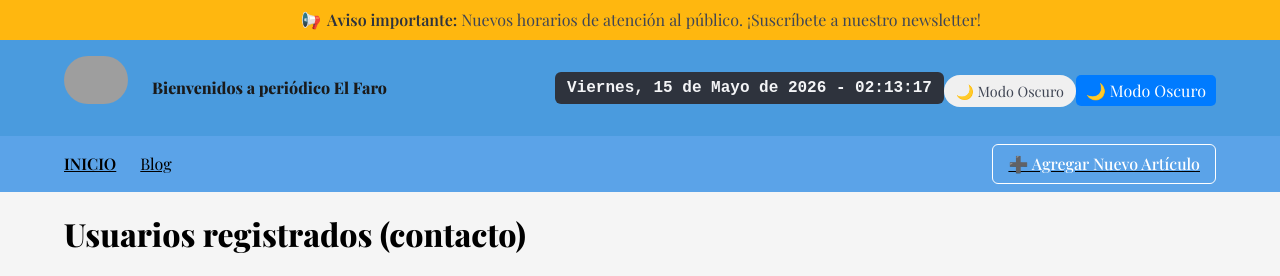
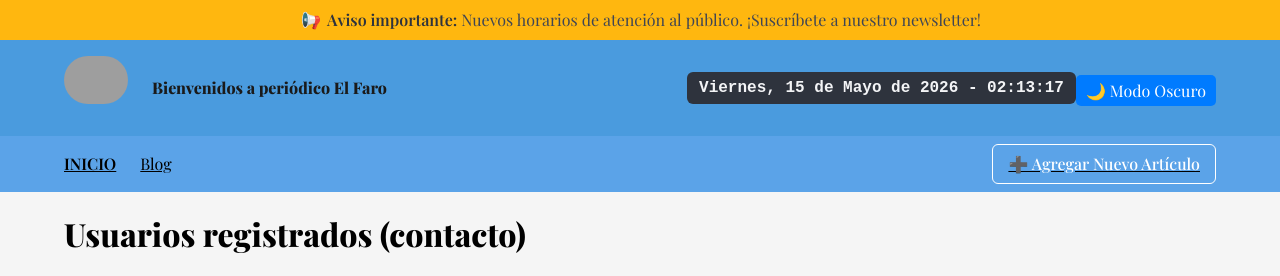
Before and after one commit to Hoshi12345/El-Faro-2.5, a CodeIgniter 4 app: the page made by htdocs/app/Views/admin/usuarios.php in a window 1280 px wide. Shown: the top 276 px of the page. Run offline with PHP 8.4 and a stand-in for CodeIgniter, Linux system fonts and the light colour scheme; the template is opened without the code that fills it, so the values that code supplies are empty; some libraries are stand-ins or nearby versions; some web fonts are replaced; grey boxes are pictures that could not be loaded.

Commit message:
error 2 botones modificado

```diff
--- a/htdocs/app/Views/templates/header.php
+++ b/htdocs/app/Views/templates/header.php
@@ -67,7 +67,7 @@ if (!function_exists('base_url')) {
         <div class="level-item">
           <div id="reloj" class="tag is-dark is-medium">00:00:00</div>
            <!-- Botón modo oscuro (estilos inline para probar) -->
-            <button id="darkModeToggle" class="btn-dark-mode">🌙 Modo Oscuro</button>
+
 <button id="darkModeToggle" style="background: #007bff; color: white; border: none; border-radius: 5px; padding: 5px 10px; cursor: pointer; margin-top: 5px;">
     🌙 Modo Oscuro
 </button>
```
